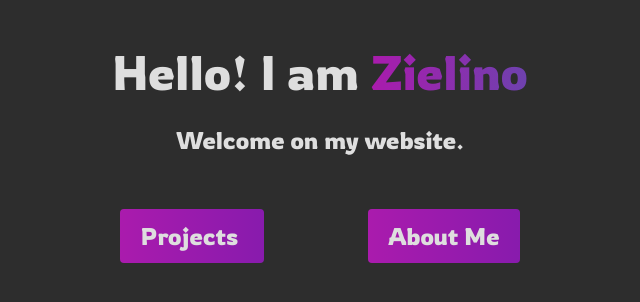
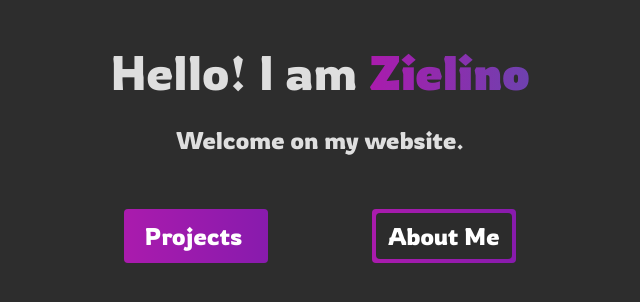
Before and after one commit to Zielin0/zielinus.xyz, a Vue app: page / in a window 1280 px wide. Shown: the top 302 px of the page, without its empty margins (320-960 px from the left). Built offline with nearby package versions, Linux system fonts and the light colour scheme.

Commit message:
feat(button): make secondary button [border only]

```diff
--- a/src/components/JumpButton.vue
+++ b/src/components/JumpButton.vue
@@ -1,14 +1,28 @@
-<!-- @TODO: Add option for only border button for 'About Me' -->
-
 <script lang="ts" setup>
-defineProps(['targetId']);
+defineProps({
+  targetId: {
+    type: String,
+    default: '#',
+  },
+  secondary: Boolean,
+});
 </script>
 
 <template>
   <a
-    class="bg-gradient-to-r from-pink to-purple rounded px-5 py-3 text-2xl text-center"
+    v-if="!secondary"
+    class="bg-gradient-to-r from-pink to-purple rounded px-5 py-3 text-2xl text-center text-pure-white"
     :href="targetId"
   >
     <slot />
   </a>
+  <a
+    v-else
+    class="bg-gradient-to-r from-pink to-purple rounded px-1 py-3 text-2xl text-center text-pure-white"
+    :href="targetId"
+  >
+    <span class="bg-light-gray rounded px-3 py-2">
+      <slot />
+    </span>
+  </a>
 </template>
--- a/src/components/section/HeroSection.vue
+++ b/src/components/section/HeroSection.vue
@@ -5,14 +5,16 @@ import JumpButton from '../JumpButton.vue';
 
 <template>
   <div>
-    <h1 class="text-5xl">Hello! I am <ColoredText>Zielino</ColoredText></h1>
+    <h1 class="text-5xl">
+      Hello! I am <ColoredText class="font-bold">Zielino</ColoredText>
+    </h1>
     <h1 class="text-white-second text-2xl mt-7">Welcome on my website.</h1>
 
     <div class="mt-16">
       <JumpButton class="mr-[13vmin]" target-id="#projects">
         Projects
       </JumpButton>
-      <JumpButton target-id="#about">About Me</JumpButton>
+      <JumpButton target-id="#about" secondary>About Me</JumpButton>
     </div>
   </div>
 </template>
```
